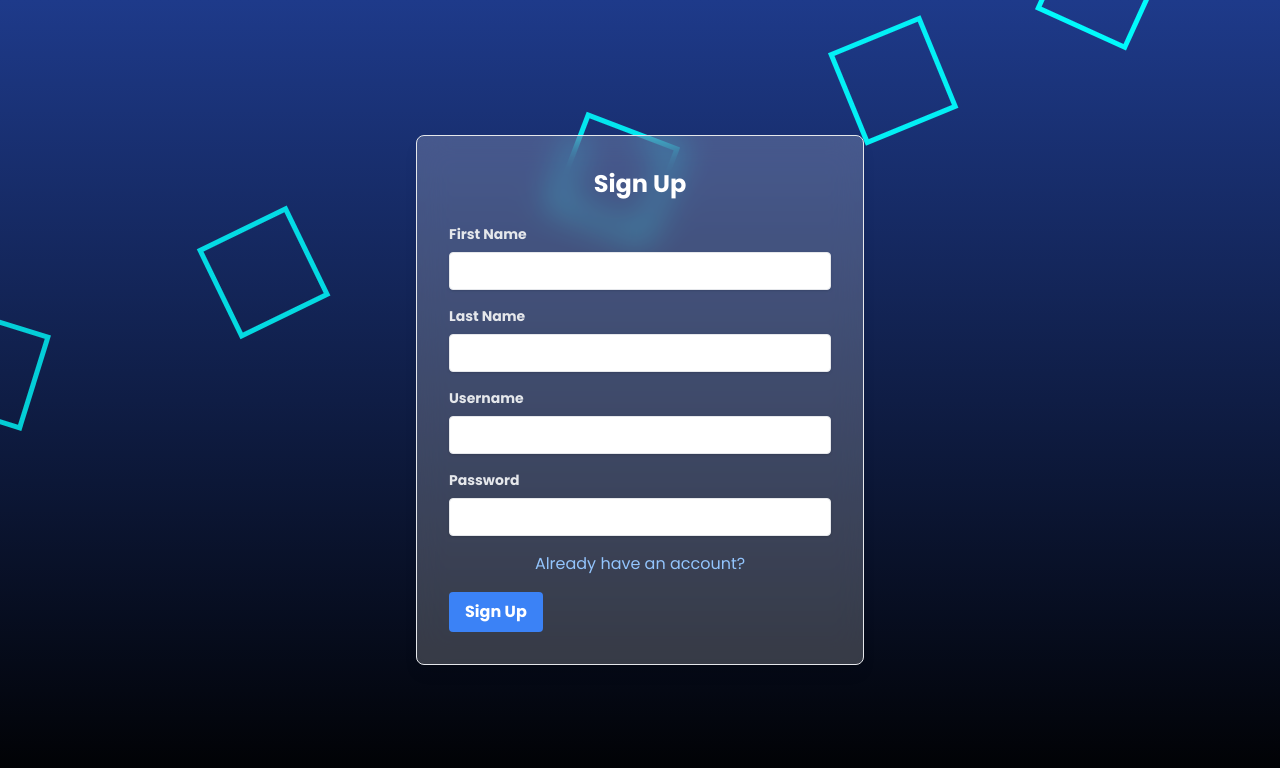
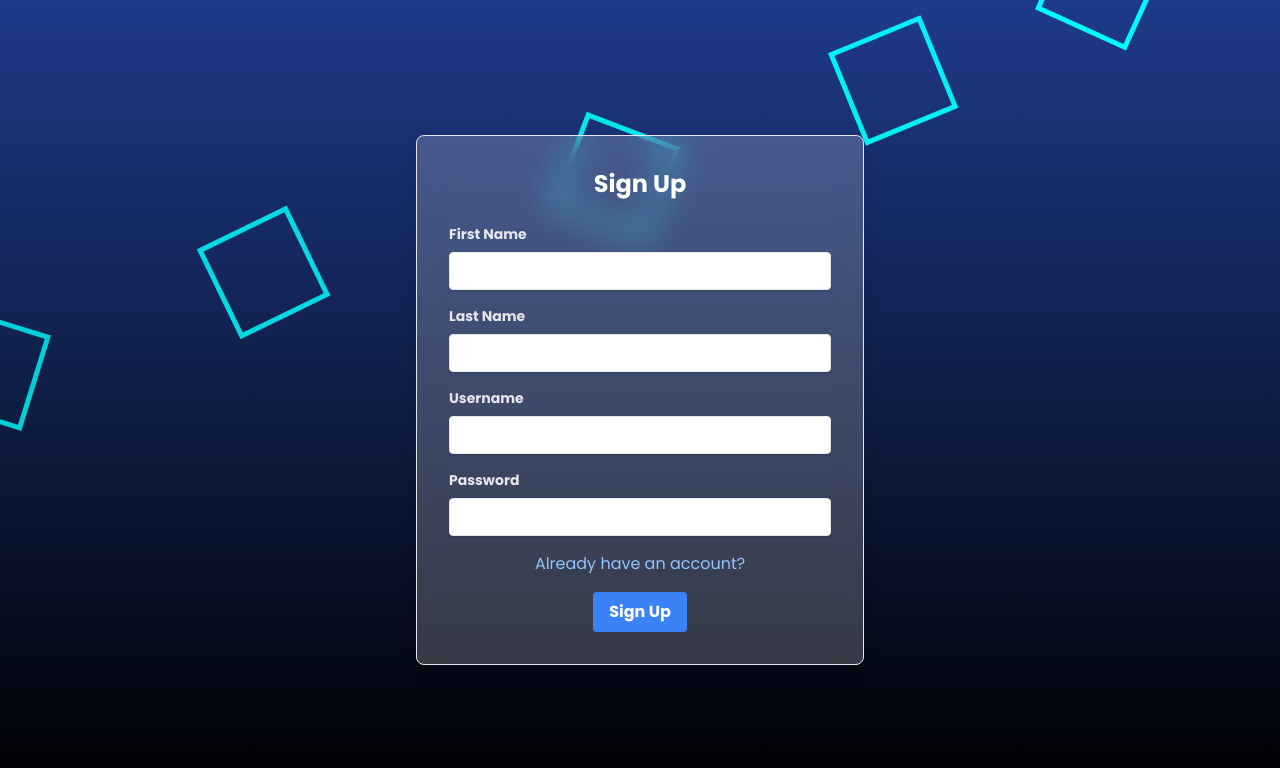
Before and after one commit to MFPErni/QuizFrontEnd, a React (Vite) app: page /signup in a window 1280 px wide. Shown: the top 768 px of the page. Built offline with nearby package versions, Linux system fonts and the light colour scheme.

Commit message:
final changes

```diff
--- a/src/components/LoginPage.jsx
+++ b/src/components/LoginPage.jsx
@@ -83,7 +83,7 @@ const LoginPage = () => {
               Create an Account
             </Link>
           </div>
-          <div className="flex items-center justify-between mt-4">
+          <div className="flex items-center justify-center mt-4">
             <button
               type="submit"
               className="bg-blue-500 hover:bg-blue-700 text-white font-bold py-2 px-4 rounded focus:outline-none focus:shadow-outline"
--- a/src/components/SignUpPage.jsx
+++ b/src/components/SignUpPage.jsx
@@ -94,7 +94,7 @@ const SignUpPage = () => {
               Already have an account?
             </Link>
           </div>
-          <div className="flex items-center justify-between mt-4">
+          <div className="flex items-center justify-center mt-4">
             <button
               type="button"
               className="bg-blue-500 hover:bg-blue-700 text-white font-bold py-2 px-4 rounded focus:outline-none focus:shadow-outline"
```
